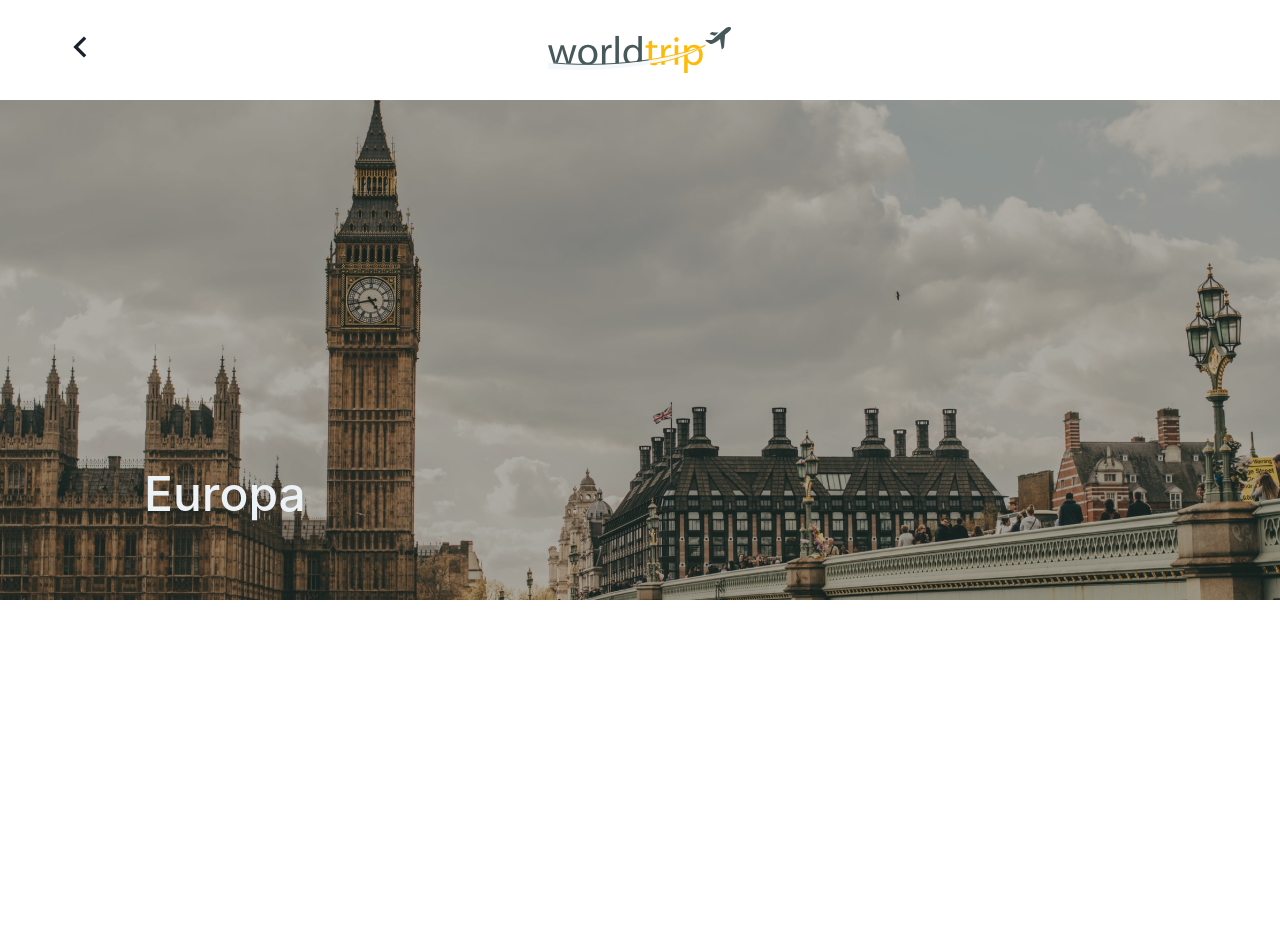
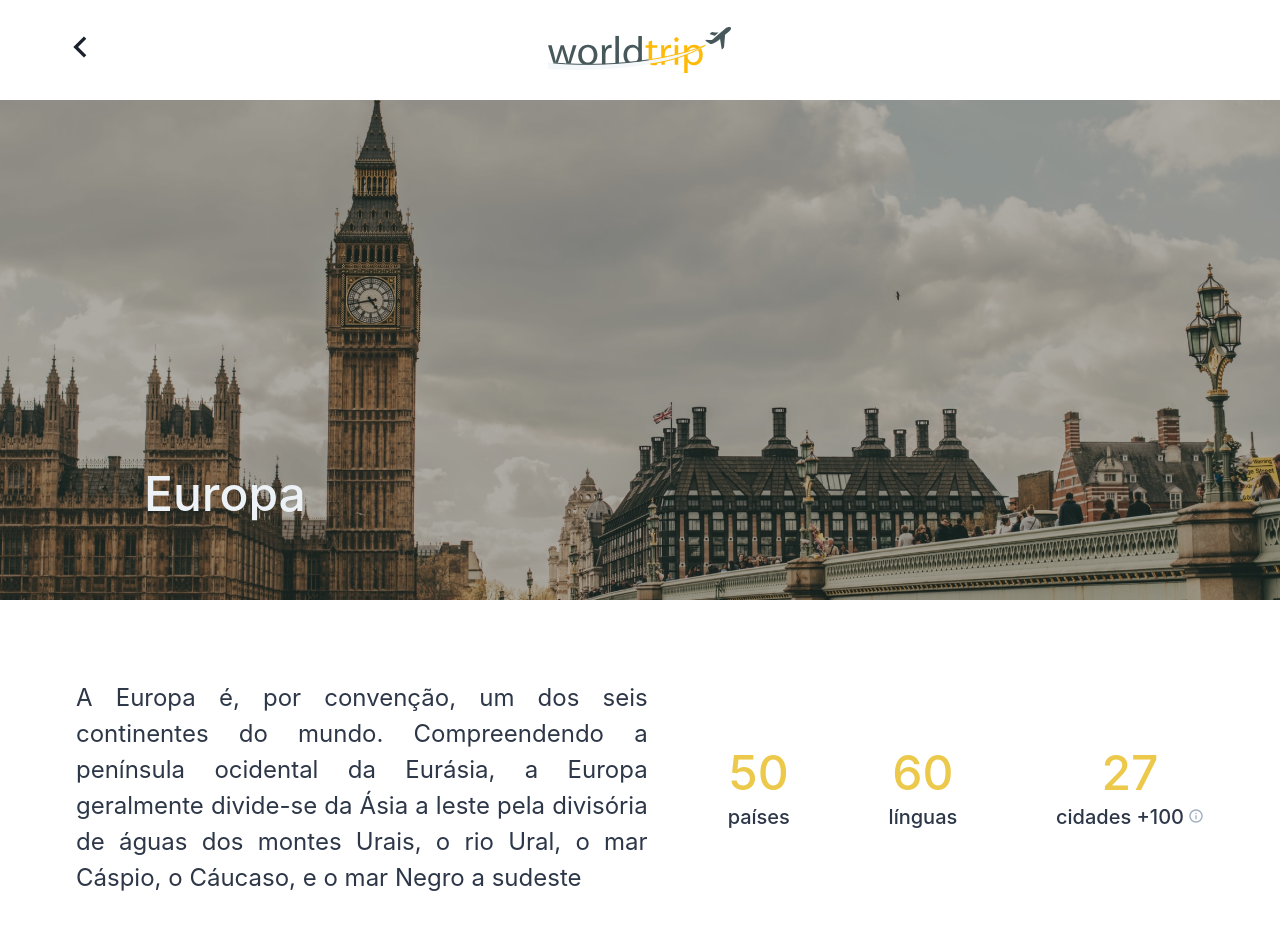
Before and after one commit to iwataniKenji/react-challenge-06, a Next.js app: page /continent/1 in a window 1280 px wide. Shown: the top 930 px of the page. Before the commit the page ends 800 px from the top, so only its background shows below. Built offline with nearby package versions, Linux system fonts and the light colour scheme.

Commit message:
adding continent europe page content info

```diff
--- /dev/null
+++ b/src/components/ContinentContent.tsx
@@ -0,0 +1,24 @@
+import { Grid, Text } from "@chakra-ui/react";
+import { ContinentInfo } from './ContinentInfo';
+
+export function ContinentContent() {
+  return (
+    <Grid
+      templateColumns={["1fr", "1fr", "1fr 1fr", "1.2fr 1fr"]}
+      gap={[5, 10, 16, 20]}
+      my={["8", "20"]}
+    >
+      <Text
+        fontSize={["lg", "xl", "xl", "2xl"]}
+        color="gray.700"
+        textAlign="justify"
+      >
+        A Europa é, por convenção, um dos seis continentes do mundo.
+        Compreendendo a península ocidental da Eurásia, a Europa geralmente
+        divide-se da Ásia a leste pela divisória de águas dos montes Urais, o
+        rio Ural, o mar Cáspio, o Cáucaso, e o mar Negro a sudeste
+      </Text>
+      <ContinentInfo />
+    </Grid>
+  );
+}
--- /dev/null
+++ b/src/components/ContinentInfo.tsx
@@ -0,0 +1,80 @@
+import {
+  Flex,
+  Heading,
+  Text,
+  Popover,
+  PopoverTrigger,
+  Icon,
+  PopoverContent,
+  PopoverArrow,
+  PopoverCloseButton,
+  PopoverBody,
+} from "@chakra-ui/react";
+import { RiInformationLine } from "react-icons/ri";
+
+export function ContinentInfo() {
+  return (
+    <Flex align="center" justify="space-between">
+      <Flex
+        direction="column"
+        justify="center"
+        align={["flex-start", "flex-start", "center"]}
+      >
+        <Heading fontSize={["2xl", "5xl"]} color="yellow.400" fontWeight="500">
+          50
+        </Heading>
+        <Text fontWeight="500" fontSize={["md", "xl"]} color="gray.700">
+          países
+        </Text>
+      </Flex>
+
+      <Flex
+        direction="column"
+        justify="center"
+        align={["flex-start", "flex-start", "center"]}
+      >
+        <Heading fontSize={["2xl", "5xl"]} color="yellow.400" fontWeight="500">
+          60
+        </Heading>
+        <Text fontWeight="500" fontSize={["md", "xl"]} color="gray.700">
+          línguas
+        </Text>
+      </Flex>
+
+      <Flex
+        direction="column"
+        justify="center"
+        align={["flex-start", "flex-start", "center"]}
+      >
+        <Heading fontSize={["2xl", "5xl"]} color="yellow.400" fontWeight="500">
+          27
+        </Heading>
+        <Text fontWeight="500" fontSize={["md", "xl"]} color="gray.700">
+          cidades +100
+          <Popover>
+            <PopoverTrigger>
+              <span>
+                <Icon
+                  cursor="pointer"
+                  as={RiInformationLine}
+                  ml="1"
+                  color="gray.400"
+                  w={["10px", "16px"]}
+                  h={["10px", "16px"]}
+                />
+              </span>
+            </PopoverTrigger>
+            <PopoverContent bg="gray.700" color="yellow.400">
+              <PopoverArrow bg="gray.700" />
+              <PopoverCloseButton />
+              <PopoverBody fontWeight="400" fontSize="lg">
+                Paris, Lisboa, Berlin, Frankfurt, Stockholm, Colone, Oslo, Rome,
+                etc.
+              </PopoverBody>
+            </PopoverContent>
+          </Popover>
+        </Text>
+      </Flex>
+    </Flex>
+  );
+}
--- a/src/pages/continent/[slug].tsx
+++ b/src/pages/continent/[slug].tsx
@@ -1,5 +1,6 @@
 import { Flex } from "@chakra-ui/react";
-import { ContinentBanner } from '../../components/ContinentBanner';
+import { ContinentBanner } from "../../components/ContinentBanner";
+import { ContinentContent } from '../../components/ContinentContent';
 import { Header } from "../../components/Header";
 
 export default function Continent() {
@@ -7,6 +8,9 @@
     <Flex direction="column">
       <Header />
       <ContinentBanner />
+      <Flex direction="column" maxW="1160px" mx="auto" mb="10" px="1rem">
+        <ContinentContent />
+      </Flex>
     </Flex>
   );
 }
```
